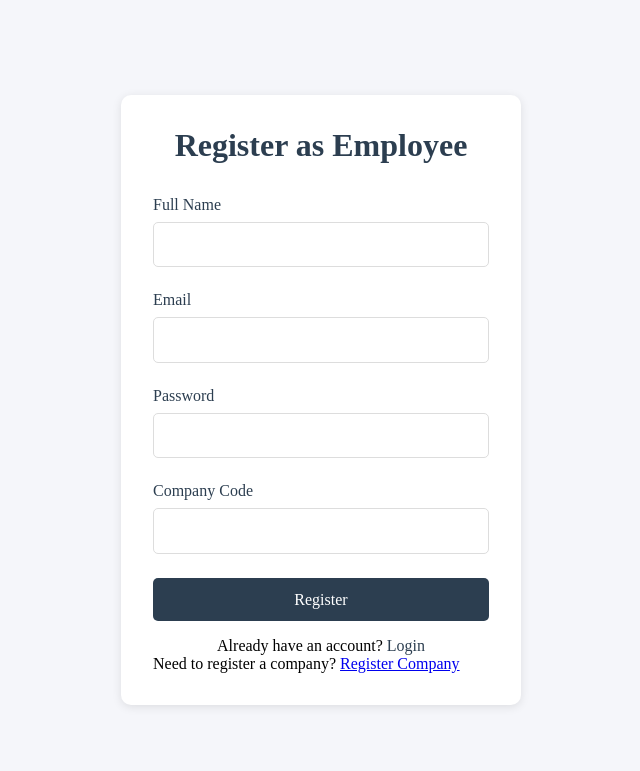
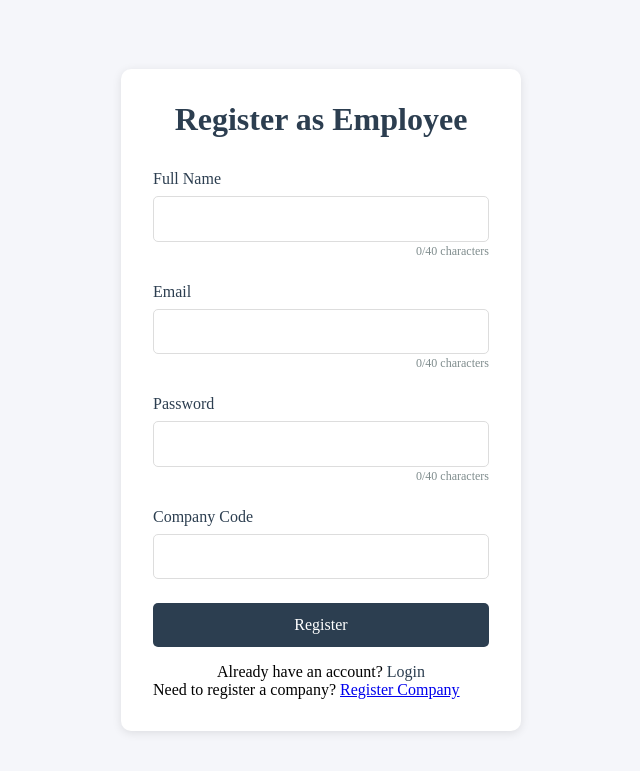
Before and after one commit to ALTorrado/487-Senior-Project, a PHP site: page /register.php in a window 1280 px wide. Shown: the top 771 px of the page, without its empty margins (319-959 px from the left). Run offline with PHP 8.4, Linux system fonts and the light colour scheme; a stand-in replaces the project's code that opens the database connection.

Commit message:
register.php

```diff
--- a/register.php
+++ b/register.php
@@ -31,21 +31,25 @@ try {
 } catch(PDOException $e) {
     $error_message = "Database error: " . $e->getMessage();
 }
-
   if ($_SERVER["REQUEST_METHOD"] == "POST" && !$error_message) {
       $name = $_POST['name'];
       $email = $_POST['email'];
       $password = $_POST['password'];
       $company_code = $_POST['company_code'];
 
-
+      if (strlen($name) > 40) {
+          $error_message = "Name cannot exceed 40 characters.";
+      } else if (strlen($email) > 40) {
+          $error_message = "Email cannot exceed 40 characters.";
+      } else if (strlen($password) < 6 || strlen($password) > 40) {
+          $error_message = "Password must be between 6 and 40 characters.";
+      } else {
           $stmt = $conn->prepare("SELECT * FROM Company WHERE Company_Code = :code");
           $stmt->execute([':code' => $company_code]);
 
           if ($stmt->rowCount() == 0) {
               $error_message = "Invalid company code. Please try again.";
           } else {
-
               $hashed_password = password_hash($password, PASSWORD_DEFAULT);
 
               try {
@@ -75,7 +79,7 @@ if ($_SERVER["REQUEST_METHOD"] == "POST" && !$error_message) {
               }
           }
       }
-?>
+}?>
 
 <!DOCTYPE html>
 <html lang="en">
@@ -98,21 +102,23 @@ if ($_SERVER["REQUEST_METHOD"] == "POST" && !$error_message) {
             <form method="POST" action="">
                 <div class="form-group">
                     <label for="name">Full Name</label>
-                    <input type="text" id="name" name="name" required>
+                    <input type="text" id="name" name="name" maxlength="40" required>
+                    <small class="char-count">0/40 characters</small>
                 </div>
                 <div class="form-group">
                     <label for="email">Email</label>
-                    <input type="email" id="email" name="email" required>
+                    <input type="email" id="email" name="email" maxlength="40" required>
+                    <small class="char-count">0/40 characters</small>
                 </div>
                 <div class="form-group">
                     <label for="password">Password</label>
-                    <input type="password" id="password" name="password" required>
+                    <input type="password" id="password" name="password" minlength="6" maxlength="40" required>
+                    <small class="char-count">0/40 characters</small>
                 </div>
                 <div class="form-group">
                     <label for="company_code">Company Code</label>
                     <input type="text" id="company_code" name="company_code" required>
-                </div>
-                <button type="submit" class="register-btn">Register</button>
+                </div>                <button type="submit" class="register-btn">Register</button>
             </form>
         <?php endif; ?>
 
@@ -126,25 +132,45 @@ if ($_SERVER["REQUEST_METHOD"] == "POST" && !$error_message) {
 
     <script>
     document.addEventListener('DOMContentLoaded', function() {
-        const form = document.querySelector('form');
+        const inputs = document.querySelectorAll('input[maxlength]');
 
-        if (form) {
-            form.addEventListener('submit', function(e) {
-                const password = document.getElementById('password').value;
-                const companyCode = document.getElementById('company_code').value;
+        inputs.forEach(input => {
+            const counter = input.nextElementSibling;
+            if (counter && counter.classList.contains('char-count')) {
+                const maxLength = input.getAttribute('maxlength');
 
-                if (password.length < 6) {
-                    e.preventDefault();
-                    alert('Password must be at least 6 characters long');
-                }
+                counter.textContent = `${input.value.length}/${maxLength} characters`;
 
-                if (companyCode.trim() === '') {
-                    e.preventDefault();
-                    alert('Company code is required');
+                input.addEventListener('input', function() {
+                    counter.textContent = `${this.value.length}/${maxLength} characters`;
+
+                    if (this.value.length > maxLength * 0.8) {
+                        counter.style.color = '#e74c3c';
+                    } else {
+                        counter.style.color = '';
                     }
                 });
             }
         });
-    </script>
-</body>
+
+        const passwordField = document.getElementById('password');
+        if (passwordField) {
+            const counter = passwordField.nextElementSibling;
+
+            passwordField.addEventListener('input', function() {
+                const length = this.value.length;
+                const maxLength = this.getAttribute('maxlength');
+
+                counter.textContent = `${length}/${maxLength} characters`;
+
+                if (length < 6) {
+                    counter.style.color = '#e74c3c';
+                } else if (length < 10) {
+                    counter.style.color = '#f39c12';
+                } else {
+                    counter.style.color = '#27ae60';
+                }
+            });
+        }
+    });    </script></body>
 </html>
```
Lines whose indentation alone changed are shown as unchanged.
